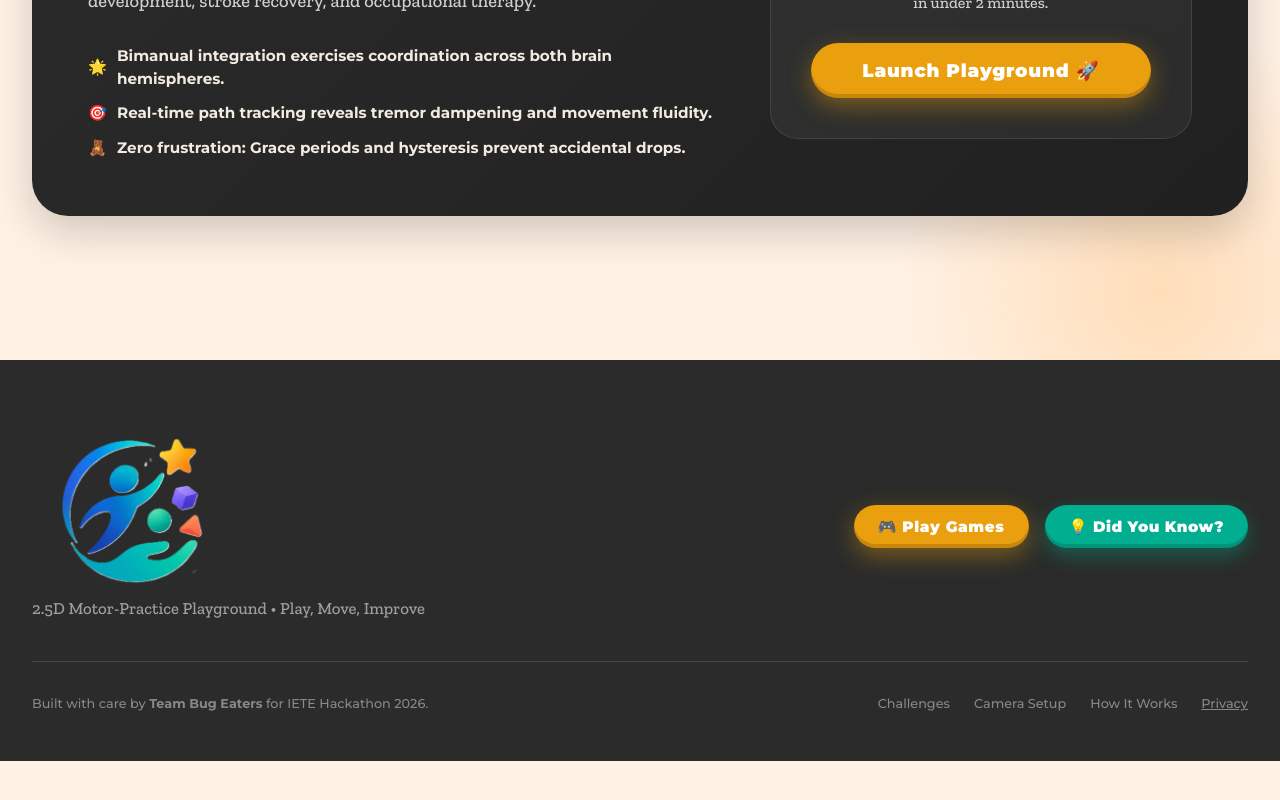
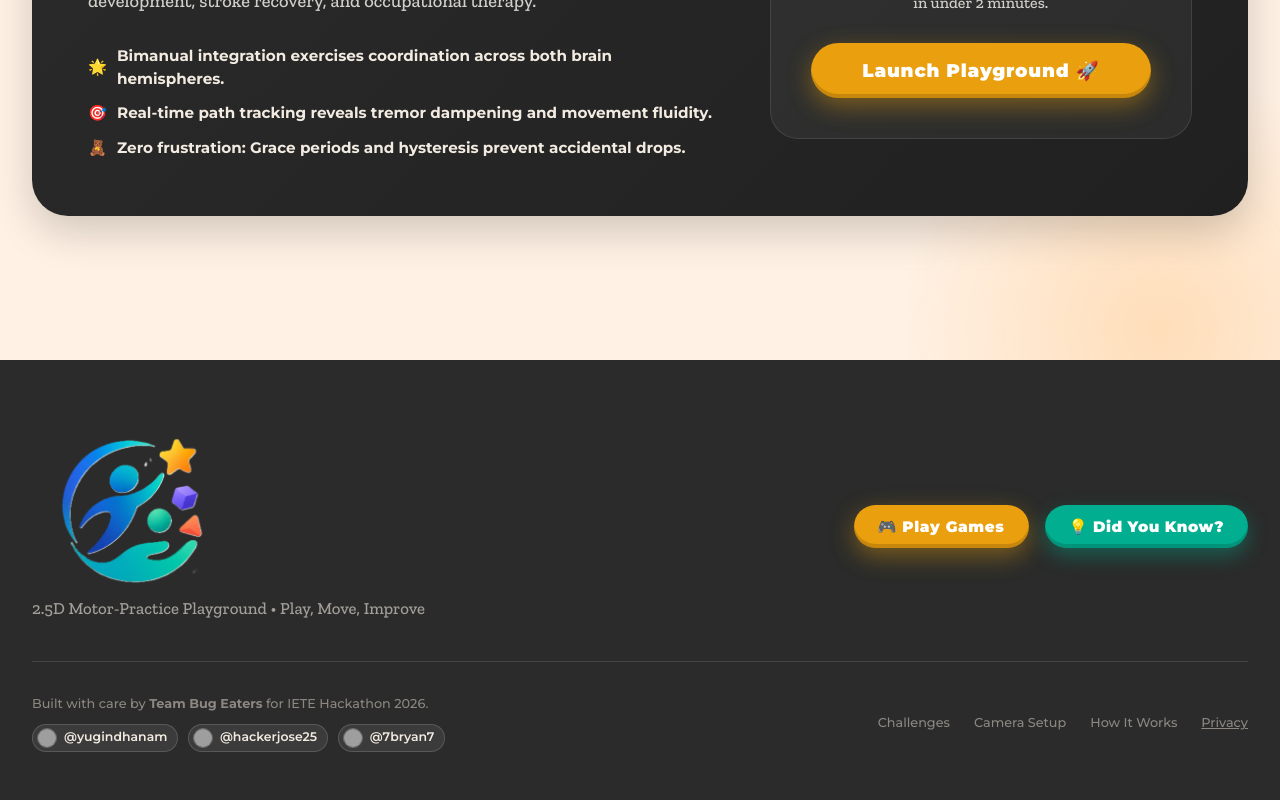
Before and after one commit to 7bryan7/IETE-hack, a React (Vite) app: page / in a window 1280 px wide. Shown: the part 4847-5647 px from the top of the page. Before the commit the page ends 5608 px from the top, so only its background shows below. Built offline with nearby package versions, Linux system fonts and the light colour scheme; grey boxes are pictures that could not be loaded.

Commit message:
feat(footer): add GitHub contributor profiles for Team Bug Eaters

```diff
--- a/src/components/landing/LandingFooter.jsx
+++ b/src/components/landing/LandingFooter.jsx
@@ -35,16 +35,45 @@ export default function LandingFooter({ onStartGame, onOpenFacts, onShowCookiePr
       </div>
 
       <div className="mf-footer-bottom">
-        <div>
-          Built with care by <strong>Team Bug Eaters</strong> for IETE Hackathon 2026.
+        <div className="mf-footer-credit-block">
+          <div>
+            Built with care by <strong>Team Bug Eaters</strong> for IETE Hackathon 2026.
+          </div>
+          <div className="mf-footer-contributors">
+            {[
+              { username: 'yugindhanam' },
+              { username: 'hackerjose25' },
+              { username: '7bryan7' },
+            ].map((user) => (
+              <a
+                key={user.username}
+                href={`https://github.com/${user.username}`}
+                target="_blank"
+                rel="noopener noreferrer"
+                className="mf-contributor-chip"
+                title={`GitHub: @${user.username}`}
+              >
+                <img
+                  src={`https://github.com/${user.username}.png?size=64`}
+                  alt={user.username}
+                  className="mf-contributor-avatar"
+                  loading="lazy"
+                  onError={(e) => {
+                    e.currentTarget.style.display = 'none';
+                  }}
+                />
+                <span>@{user.username}</span>
+              </a>
+            ))}
+          </div>
         </div>
-        <div style={{ display: 'flex', gap: '1.5rem' }}>
+        <div style={{ display: 'flex', gap: '1.5rem', alignItems: 'center' }}>
           <a href="#challenges">Challenges</a>
           <a href="#camera">Camera Setup</a>
           <a href="#how-it-works">How It Works</a>
           <button
             type="button"
-            style={{ color: 'inherit', textDecoration: 'underline', cursor: 'pointer' }}
+            style={{ color: 'inherit', textDecoration: 'underline', cursor: 'pointer', background: 'none', border: 'none', font: 'inherit', padding: 0 }}
             onClick={onShowCookiePrefs}
           >
             Privacy
--- a/src/styles/landing.css
+++ b/src/styles/landing.css
@@ -869,8 +869,52 @@
     justify-content: space-between;
     align-items: center;
     flex-wrap: wrap;
-    gap: 1rem;
+    gap: 1.5rem;
     font-family: var(--font-label, 'Montserrat', sans-serif);
     font-size: 0.8rem;
     color: #8C8782;
 }
+
+.mf-footer-credit-block {
+    display: flex;
+    flex-direction: column;
+    gap: 0.65rem;
+}
+
+.mf-footer-contributors {
+    display: flex;
+    align-items: center;
+    gap: 0.6rem;
+    flex-wrap: wrap;
+}
+
+.mf-contributor-chip {
+    display: inline-flex;
+    align-items: center;
+    gap: 7px;
+    padding: 3px 10px 3px 4px;
+    border-radius: 9999px;
+    background: rgba(255, 255, 255, 0.08);
+    border: 1px solid rgba(255, 255, 255, 0.15);
+    color: #F3EBE1;
+    font-size: 0.78rem;
+    font-weight: 600;
+    text-decoration: none;
+    transition: all 0.2s ease;
+}
+
+.mf-contributor-chip:hover {
+    background: rgba(234, 159, 14, 0.2);
+    border-color: #EA9F0E;
+    color: #FFFFFF;
+    transform: translateY(-1px);
+    box-shadow: 0 2px 8px rgba(234, 159, 14, 0.25);
+}
+
+.mf-contributor-avatar {
+    width: 20px;
+    height: 20px;
+    border-radius: 50%;
+    object-fit: cover;
+    border: 1px solid rgba(255, 255, 255, 0.25);
+}
```
